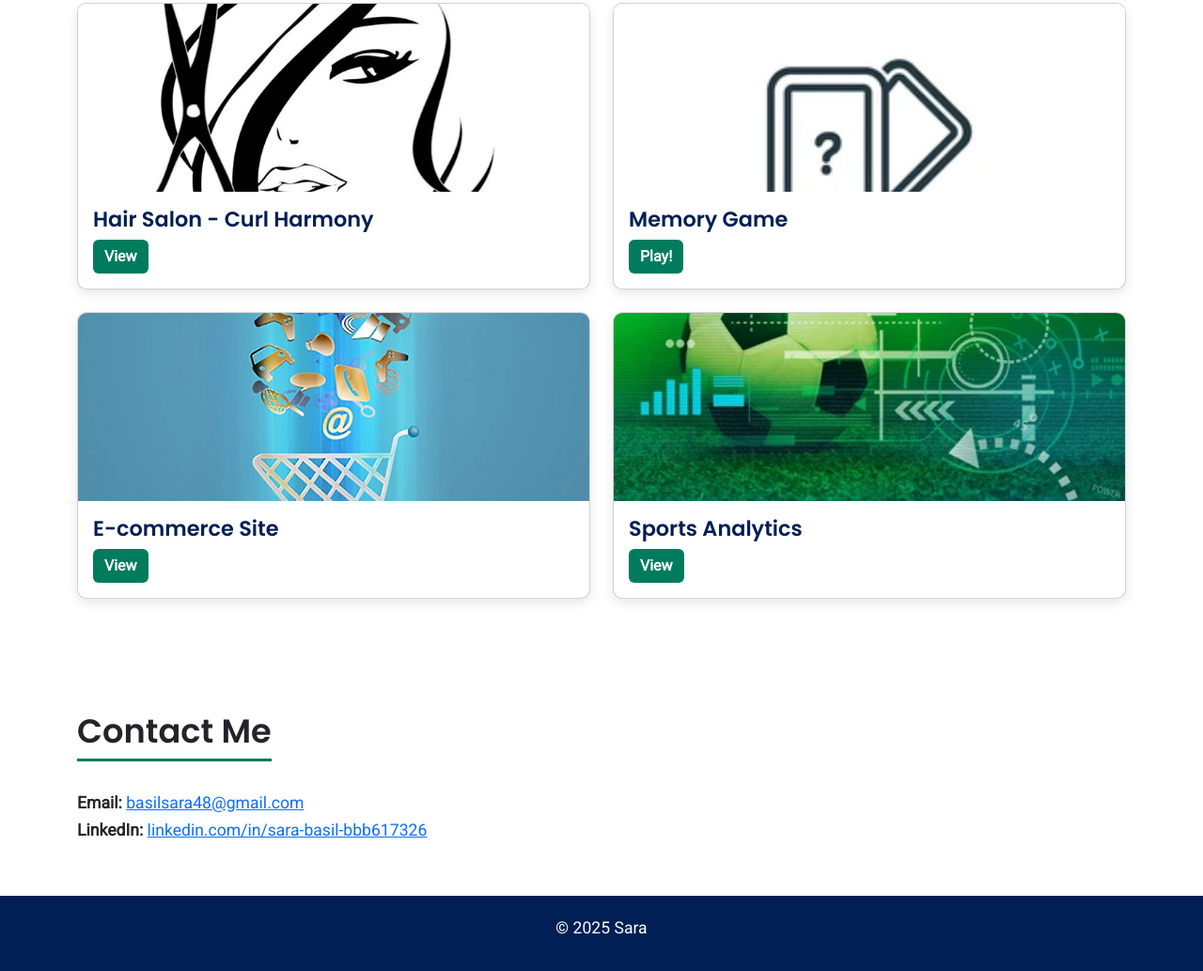
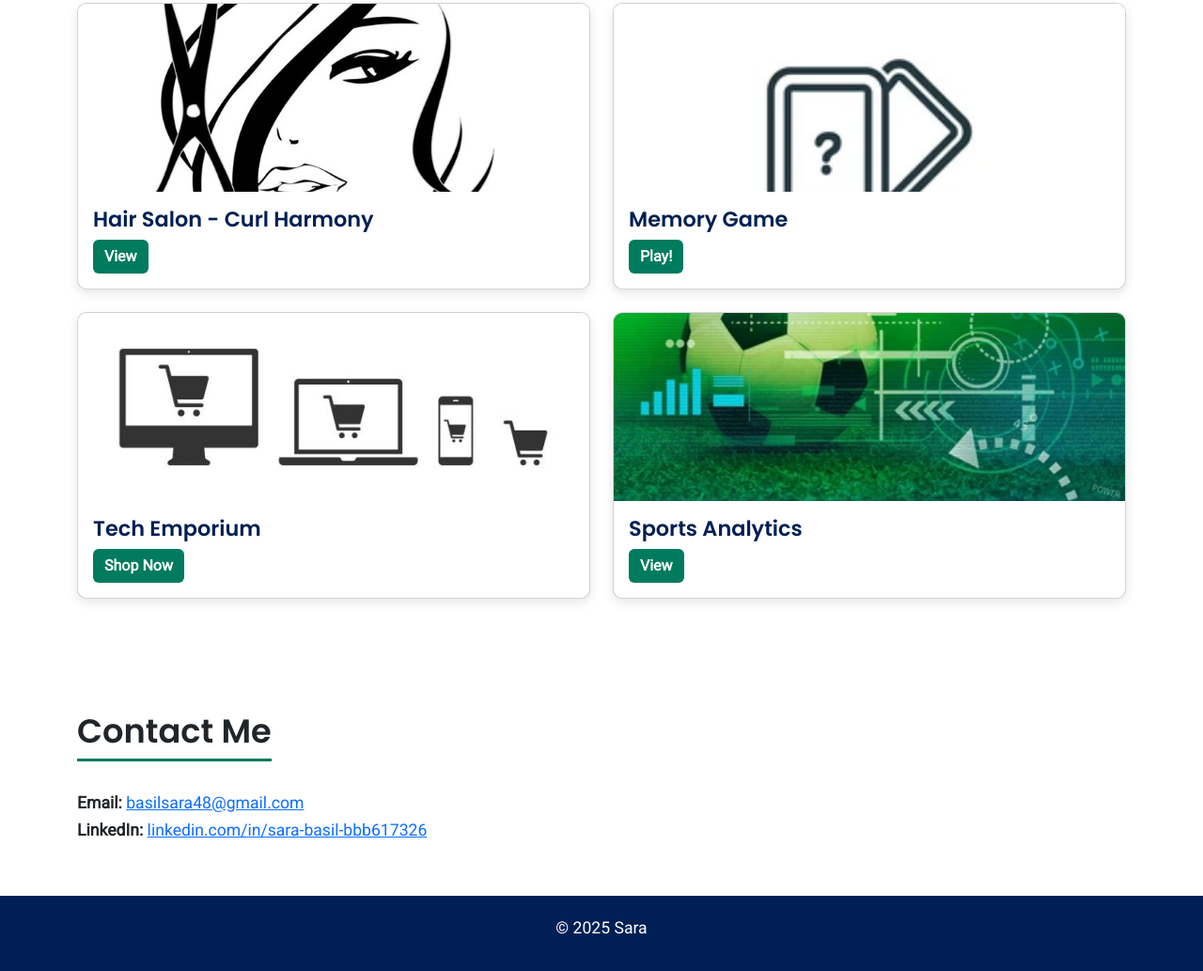
Before and after one commit to SaraBasil/SEG3125_Portfolio, a website: page index.html in a window 1280 px wide. Shown: the part 1135-2168 px from the top of the page at 94% size. Drawn offline with nearby package versions, Linux system fonts and the light colour scheme.

Commit message:
Linking E-commerce site - Tech Emporium

```diff
--- a/index.html
+++ b/index.html
@@ -83,10 +83,10 @@
 
     <div class="col">
       <div class="card">
-        <img src="Images/e-commerce.jpg" class="card-img-top" alt="E-commerce Website" />
+        <img src="Images/TechEmporium.jpg" class="card-img-top" alt="E-commerce Website" />
         <div class="card-body">
-          <h5 class="card-title">E-commerce Site</h5>
-          <a href="coming-soon.html" class="btn btn-success">View</a>
+          <h5 class="card-title">Tech Emporium</h5>
+          <a href="https://techemporium.netlify.app/" class="btn btn-success">Shop Now</a>
         </div>
       </div>
     </div>
```
Also changed, not shown: Images/TechEmporium.jpg (added).
